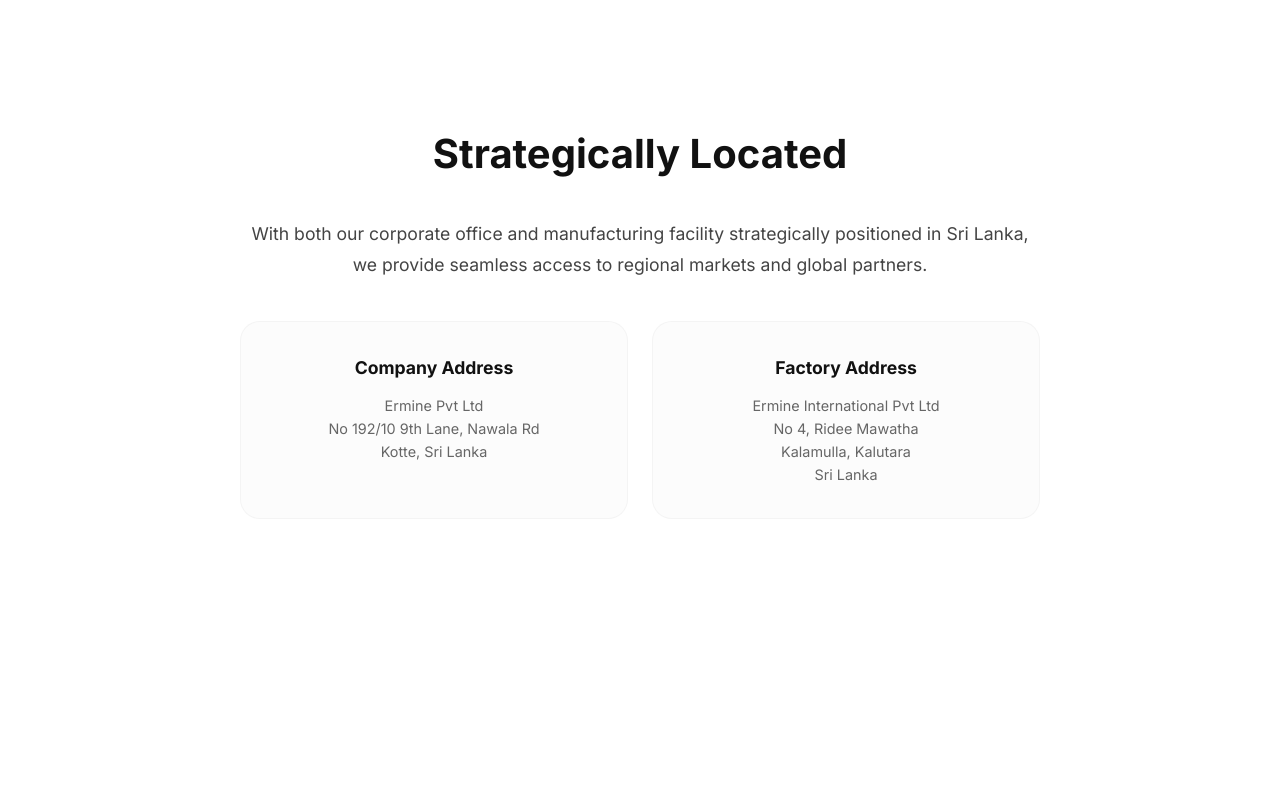
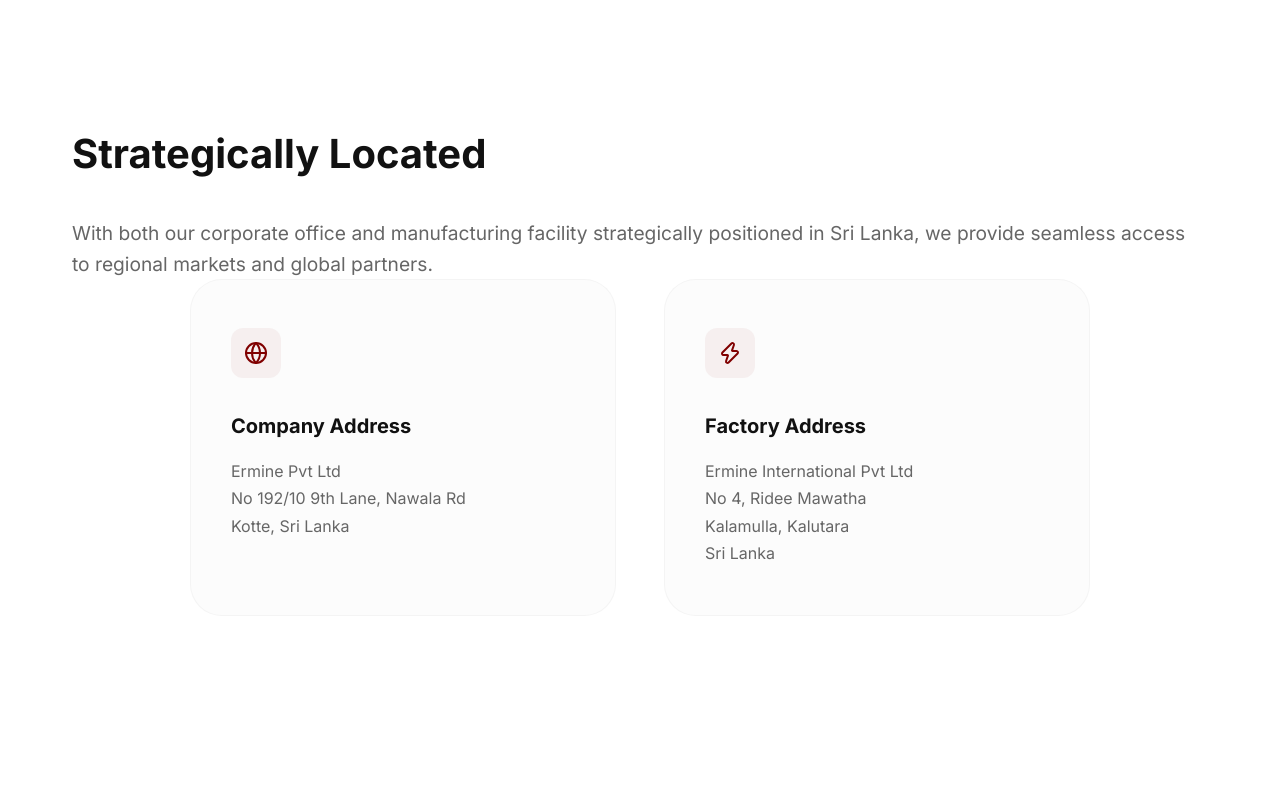
Before and after one commit to AMGRPrabhatha/ermine, a React (Vite) app: page / in a window 1280 px wide. Shown: the part 2720-3520 px from the top of the page. Built offline with nearby package versions, Linux system fonts and the light colour scheme; a web font is replaced by a local one.

Commit message:
Redesign: Centered location section and fixed image paths in cards

```diff
--- a/src/pages/Home.css
+++ b/src/pages/Home.css
@@ -301,56 +301,75 @@
   background-color: #ffffff;
 }
 
-.location-centered {
-  text-align: center;
-  max-width: 800px;
-  margin: 0 auto;
+.location-grid {
+  display: grid;
+  grid-template-columns: 1fr 1fr;
+  gap: 5rem;
+  align-items: center;
 }
 
-.centered-text {
-  margin-left: auto;
-  margin-right: auto;
+.location-image-container {
+  border-radius: 32px;
+  overflow: hidden;
+  box-shadow: 0 30px 60px rgba(0,0,0,0.1);
 }
 
-.centered-grid {
-  justify-content: center;
+.location-image {
+  width: 100%;
+  height: auto;
+  display: block;
 }
 
 .location-content {
   text-align: left;
 }
 
-.location-text {
-  font-size: 1.1rem;
-  color: #444;
-  line-height: 1.8;
-  margin-bottom: 2.5rem;
-}
-
 .address-grid {
   display: grid;
   grid-template-columns: 1fr 1fr;
-  gap: 1.5rem;
+  gap: 3rem;
+  max-width: 900px;
+  margin: 0 auto;
 }
 
 .address-card {
   background: #fcfcfc;
-  padding: 2rem;
-  border-radius: 20px;
+  padding: 3rem 2.5rem;
+  border-radius: 32px;
   border: 1px solid rgba(0,0,0,0.03);
+  text-align: left;
+  transition: all 0.4s ease;
+}
+
+.address-card:hover {
+  transform: translateY(-5px);
+  box-shadow: 0 15px 30px rgba(0,0,0,0.05);
+  border-color: rgba(128, 0, 0, 0.1);
+}
+
+.address-icon {
+  width: 50px;
+  height: 50px;
+  background: rgba(128, 0, 0, 0.05);
+  color: var(--color-accent);
+  border-radius: 12px;
+  display: flex;
+  align-items: center;
+  justify-content: center;
+  margin-bottom: 2rem;
 }
 
 .address-card h4 {
-  font-size: 1.1rem;
+  font-size: 1.25rem;
   font-weight: 700;
   color: #111;
-  margin-bottom: 0.75rem;
+  margin-bottom: 1rem;
 }
 
 .address-card p {
-  font-size: 0.9rem;
+  font-size: 1rem;
   color: #666;
-  line-height: 1.6;
+  line-height: 1.7;
 }
 
 /* --- 5. Customers & Partners --- */
@@ -405,14 +424,6 @@
   background-position: center;
 }
 
-.bg-active {
-  background-image: url('/product-1.webp');
-}
-
-.bg-intimate {
-  background-image: url('/product-3.webp');
-}
-
 .case-content {
   padding: 2.5rem;
 }
@@ -437,7 +448,14 @@
   background-size: cover;
   background-position: center;
   background-attachment: fixed;
-  background-image: url('https://images.unsplash.com/photo-1556905055-8f358a7a47b2?auto=format&fit=crop&w=1920&q=80&fm=webp');
+}
+
+.bg-active {
+  background-image: url('/product-1.webp');
+}
+
+.bg-intimate {
+  background-image: url('/product-3.webp');
 }
 
 .cta-overlay {
--- a/src/pages/Home.jsx
+++ b/src/pages/Home.jsx
@@ -204,22 +204,24 @@
       {/* 4. Strategically Located */}
       <section className="location-section">
         <div className="container">
-          <div className="location-centered fade-up">
+          <div className="location-header text-center fade-up">
             <h2 className="section-title">Strategically Located</h2>
-            <p className="location-text centered-text">
+            <p className="section-subtitle">
               With both our corporate office and manufacturing facility strategically positioned in Sri Lanka,
               we provide seamless access to regional markets and global partners.
             </p>
+          </div>
 
-            <div className="address-grid centered-grid">
+          <div className="address-grid fade-up delay-100">
             <div className="address-card">
+              <div className="address-icon"><Globe size={24} /></div>
               <h4>Company Address</h4>
               <p>Ermine Pvt Ltd<br/>No 192/10 9th Lane, Nawala Rd<br/>Kotte, Sri Lanka</p>
             </div>
             <div className="address-card">
+              <div className="address-icon"><Zap size={24} /></div>
               <h4>Factory Address</h4>
               <p>Ermine International Pvt Ltd<br/>No 4, Ridee Mawatha<br/>Kalamulla, Kalutara<br/>Sri Lanka</p>
-              </div>
             </div>
           </div>
         </div>
```
Lines whose indentation alone changed are shown as unchanged.
